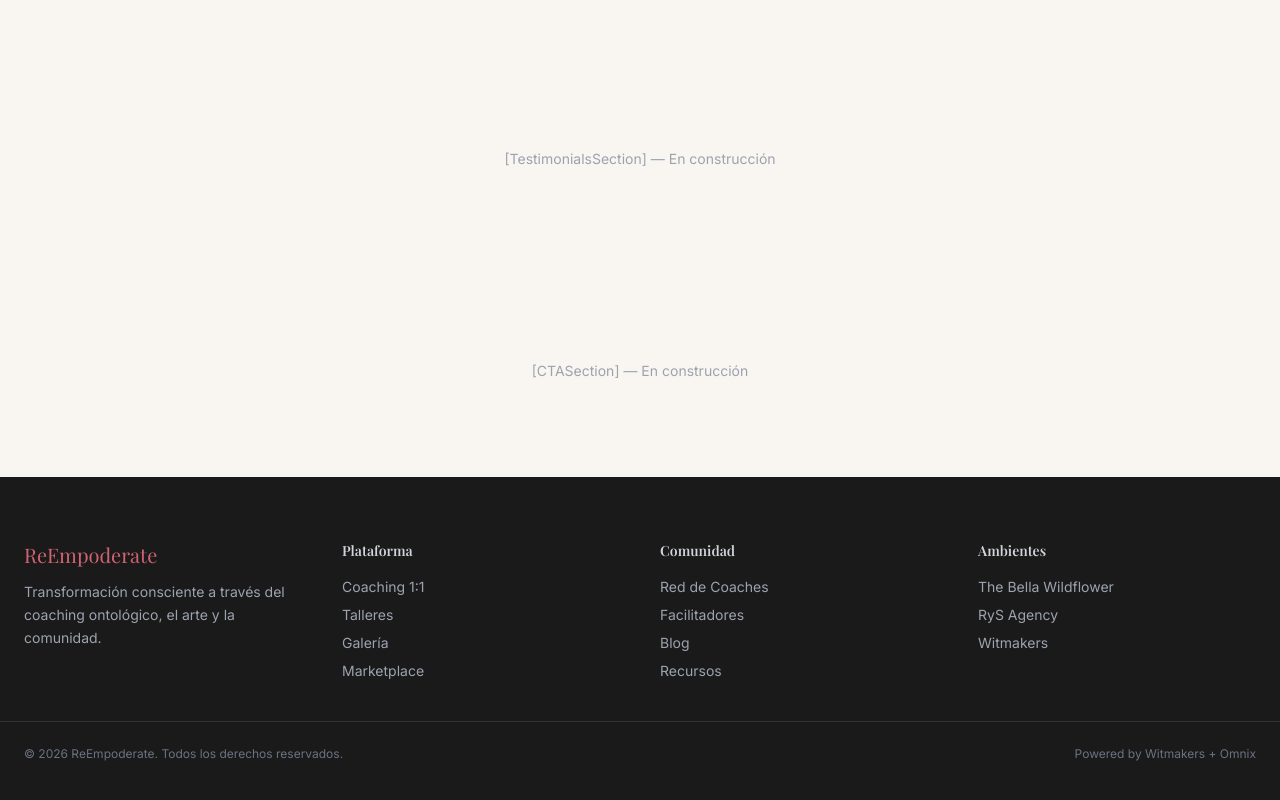
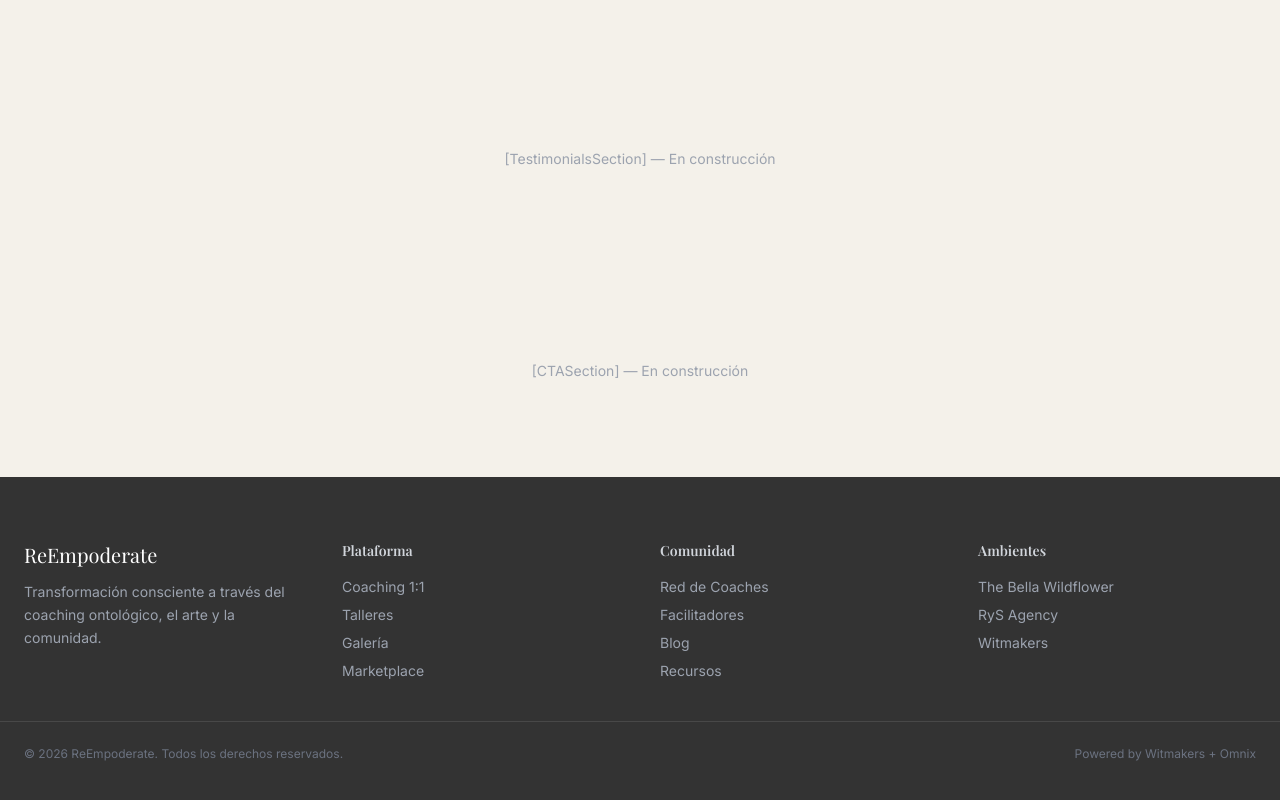
Before and after one commit to Omnix-Solution-Inc/reempoderate, a Next.js app: page / in a window 1280 px wide. Shown: the part 1383-2183 px from the top of the page. Built offline with nearby package versions, Linux system fonts and the light colour scheme; no server answers; a web font is replaced by a local one.

Commit message:
feat: update color palette to shamrock/terracotta/cream brand colors

```diff
--- a/tailwind.config.js
+++ b/tailwind.config.js
@@ -4,42 +4,31 @@ module.exports = {
     './src/pages/**/*.{js,ts,jsx,tsx,mdx}',
     './src/components/**/*.{js,ts,jsx,tsx,mdx}',
     './src/app/**/*.{js,ts,jsx,tsx,mdx}',
-    './environments/**/*.{js,ts,jsx,tsx,mdx}',
   ],
   theme: {
     extend: {
       colors: {
-        primary: {
-          DEFAULT: '#D06371',
-          light: '#E0A17A',
-          dark: '#B84F5E',
+        shamrock: {
+          DEFAULT: '#2E4D3E',
+          light: '#3D664F',
+          dark: '#1F3829',
         },
-        secondary: {
-          DEFAULT: '#6CAA80',
-          light: '#8DC49E',
-          dark: '#4D8A60',
+        terracotta: {
+          DEFAULT: '#E28743',
+          light: '#ED9D5C',
+          dark: '#C77233',
         },
-        accent: {
-          DEFAULT: '#EDCA5B',
-          blue: '#7AA5AC',
-          purple: '#CE84BD',
-          lavender: '#CCC8F0',
+        cream: {
+          DEFAULT: '#F4F1EA',
+          light: '#F9F7F2',
+          dark: '#E8E3D8',
         },
-        dark: '#1A1A1A',
-        'light-bg': '#F9F5F0',
-        'tbw-green': '#3D4A3E',
-        'tbw-rose': '#B88373',
-        'tbw-cream': '#F4EFEB',
+        dark: '#333333',
+        'light-bg': '#F4F1EA',
       },
       fontFamily: {
         playfair: ['Playfair Display', 'serif'],
-        inter: ['Inter', 'sans-serif'],
-        montserrat: ['Montserrat', 'sans-serif'],
-        cinzel: ['Cinzel', 'serif'],
-      },
-      borderRadius: {
-        xl: '16px',
-        '2xl': '24px',
+        arimo: ['Arimo', 'sans-serif'],
       },
     },
   },
```
